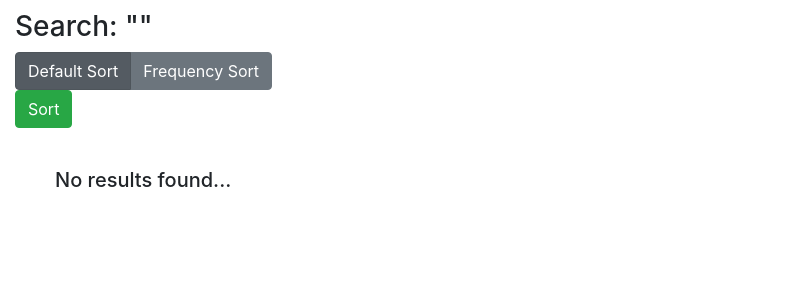
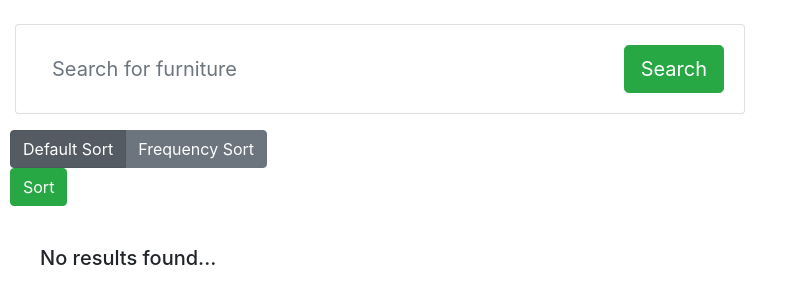
Before and after one commit to marinak6/UVA-furniture, a Django app: template web/frontend/templates/search.html in a window 1280 px wide. Shown: the part 56-360 px from the top of the page, without its empty margins (0-798 px from the left). Run offline with Django 3.2, Linux system fonts and the light colour scheme; the template is opened without the code that fills it, so the values that code supplies are empty; some libraries are stand-ins or nearby versions.

Commit message:
improved search bar
works fully and now looks better

```diff
--- /dev/null
+++ b/web/frontend/static/css/search.css
@@ -0,0 +1,21 @@
+.form-control-borderless {
+    border: none;
+}
+
+.form-control-borderless:hover, .form-control-borderless:active, .form-control-borderless:focus {
+    border: none;
+    outline: none;
+    box-shadow: none;
+}
+
+#searchBoxContainer {
+  margin-left: 0;
+}
+
+#sortButtonsContainer {
+  margin-left: 10;
+}
+
+#searchResultsContainer {
+  margin-left: 0;
+}
--- a/web/frontend/templates/base.html
+++ b/web/frontend/templates/base.html
@@ -22,6 +22,7 @@
     <link rel="stylesheet" href="{% static 'css/album.css' %}" />
     <link rel="stylesheet" href="{% static 'css/jumbotron.css' %}" />
     <link rel="stylesheet" href="{% static 'css/form_style.css' %}" />
+    <link rel="stylesheet" href="{% static 'css/search.css' %}" />
   </head>
 
   <body>
@@ -55,9 +56,9 @@
         </ul>
         <form class="form-inline my-2 my-lg-0" action="{% url 'frontend:search' %}">
           {% if query %}
-            <input class="form-control mr-sm-2" type="text" placeholder="Search..." name="query" value="{{query}}">
+            <input class="form-control mr-sm-2" type="search" placeholder="Search..." name="query" value="{{query}}">
           {% else %}
-            <input class="form-control mr-sm-2" type="text" placeholder="Search..." name="query" value="">
+            <input class="form-control mr-sm-2" type="search" placeholder="Search..." name="query" value="">
           {% endif %}
           <button class="btn btn-outline-success my-2 my-sm-0" type="submit">Submit</button>
         </form>
--- a/web/frontend/templates/home.html
+++ b/web/frontend/templates/home.html
@@ -14,6 +14,7 @@
 <div class="album py-5 bg-light">
   <div class="container">
     <div class="row">
+
       {% for listing in resp %}
       <div class="col-md-4">
         <div class="card mb-4 box-shadow">
@@ -31,6 +32,7 @@
         </div>
       </div>
       {% endfor %}
+
     </div>
   </div>
 </div>
--- a/web/frontend/templates/search.html
+++ b/web/frontend/templates/search.html
@@ -1,13 +1,31 @@
 {% extends 'base.html' %} {% block content %}
 
-<body>
-  <div
-    class="container-fluid"
-    style="padding-top: 10px; padding-left: 30px; padding-bottom: 10px"
-  >
-    <div class="row">
-      <h3>Search: "{{ query }}"</h3>
+<div class="container" id="searchBoxContainer">
+  <br />
+	<div class="row justify-content-left">
+    <div class="col-12 col-md-10 col-lg-8">
+      <form class="card card-sm" action="{% url 'frontend:search' %}">
+        <div class="card-body row no-gutters align-items-center">
+          <div class="col-auto">
+            <i class="fas fa-search h4 text-body"></i>
           </div>
+          <div class="col">
+            {% if query %}
+              <input class="form-control form-control-lg form-control-borderless" type="search" placeholder="Search for furniture" name="query" value="{{query}}">
+            {% else %}
+              <input class="form-control form-control-lg form-control-borderless" type="search" placeholder="Search for furniture" name="query" value="">
+            {% endif %}
+          </div>
+          <div class="col-auto">
+            <button class="btn btn-lg btn-success" type="submit">Search</button>
+          </div>
+        </div>
+      </form>
+    </div>
+  </div>
+</div>
+
+<div class="container" id="sortButtonsContainer">
   <div class="row">
     <form action="{% url 'frontend:search' %}">
       {% if sort %}
@@ -34,6 +52,9 @@
       <button type="submit" class="btn btn-success"> Sort </button>
     </form>
   </div>
+</div>
+
+<div class="container" id="searchResultsContainer">
   <br />
   <div class="row">
     <ol>
@@ -70,6 +91,5 @@
     {% endif %}
   </div>
 </div>
-</body>
 
 {% endblock %}
```
Lines whose indentation alone changed are shown as unchanged.
